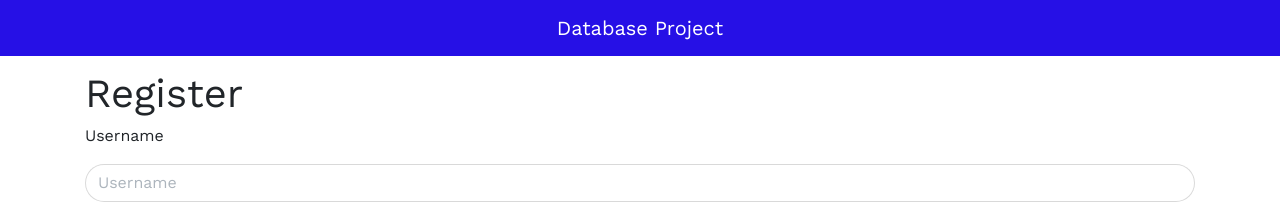
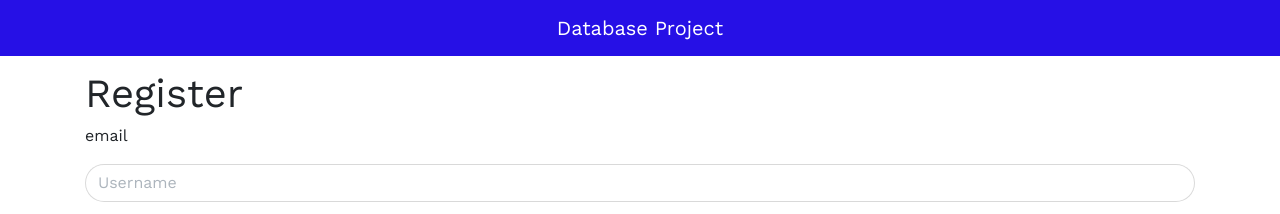
Before and after one commit to SpencerBateman/database-final, an Angular app: page /register in a window 1280 px wide. Shown: the top 214 px of the page. Built offline with nearby package versions, Linux system fonts and the light colour scheme.

Commit message:
change reference to username on register page to be email

```diff
--- a/src/app/components/register/register.component.html
+++ b/src/app/components/register/register.component.html
@@ -7,7 +7,7 @@
   <h1>Register</h1>
   <form (ngSubmit)='register()' #f='ngForm'>
     <fieldset class="form-group">
-      <p>Username</p>
+      <p>email</p>
       <input name='username' [(ngModel)]='username' type='text' class='form-control' placeholder='Username'>
     </fieldset>
     <fieldset class="form-group">
--- a/src/app/components/register/register.component.ts
+++ b/src/app/components/register/register.component.ts
@@ -10,7 +10,7 @@ import { ScheduleService } from '../../services/schedule.service.client';
 })
 
 export class RegisterComponent implements OnInit {
-  username: string;
+  email: string;
   password: string;
   firstName: string;
   age: number;
@@ -31,7 +31,7 @@ export class RegisterComponent implements OnInit {
 
   register() {
     const new_user = {
-      email: this.username,
+      email: this.email,
       password: this.password,
       firstName: this.firstName,
       age: this.age,
```
